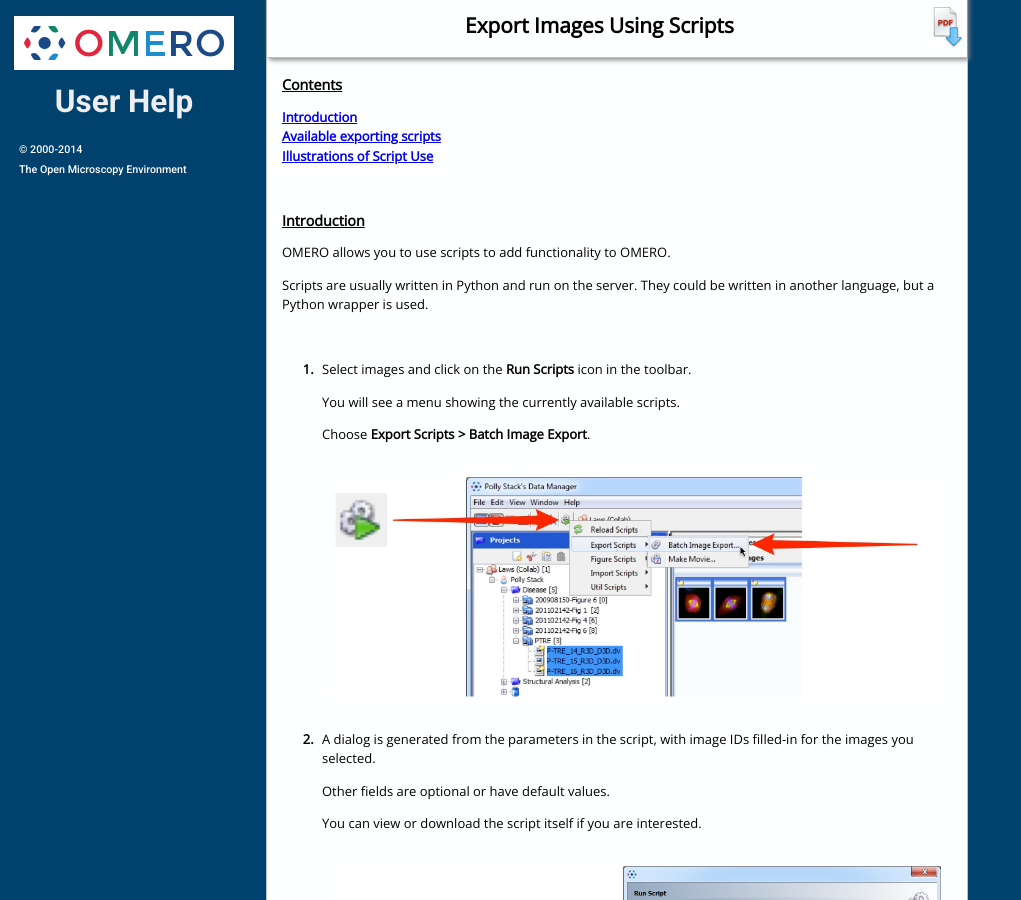
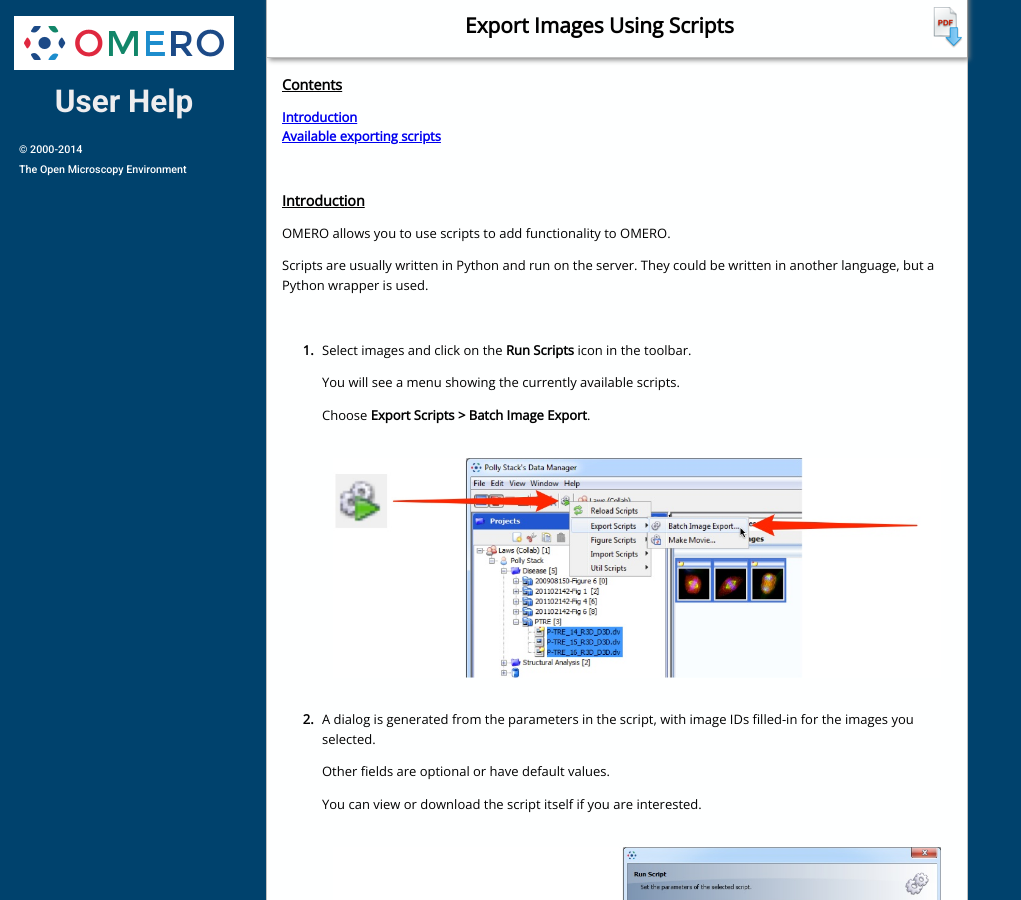
Before and after one commit to snoopycrimecop/ome-help, a Jekyll site: the page built from scripts.html, in a window 1280 px wide and 900 px high. Shown: the whole window, without its empty margins (0-1021 px from the left). Built offline with Jekyll 4.4.1, drawn with Linux system fonts in a browser that asks for light colours; Markdown is read by kramdown in place of the engine named in the settings.

Commit message:
Remove old links from the bottom of the Export Images Using Scripts page

```diff
--- a/scripts.html
+++ b/scripts.html
@@ -11,7 +11,6 @@
 <p>
 <a href="#introduction">Introduction</a><br />
 <a href="#available">Available exporting scripts</a><br />
-<a href="#illustrations">Illustrations of Script Use</a><br />
 </p>
 </div><!-- End Page Navigation -->
 
```
